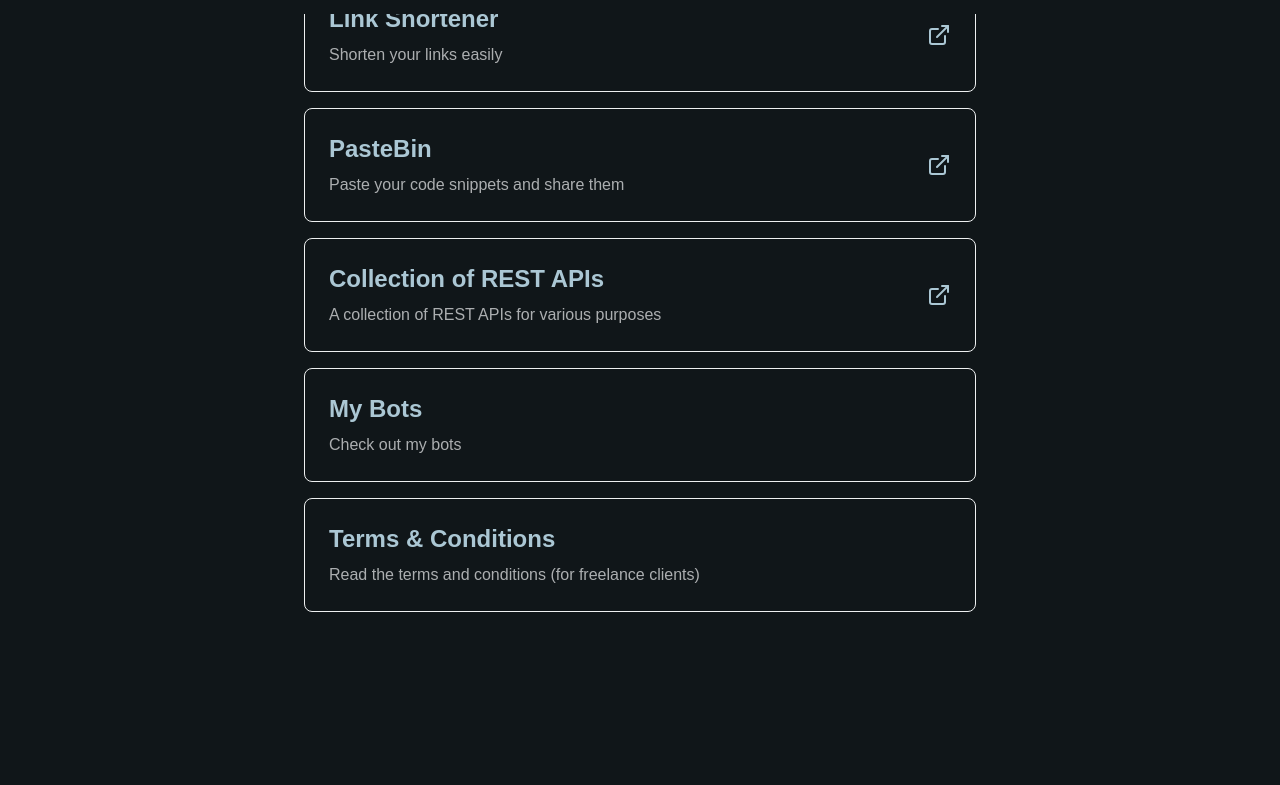
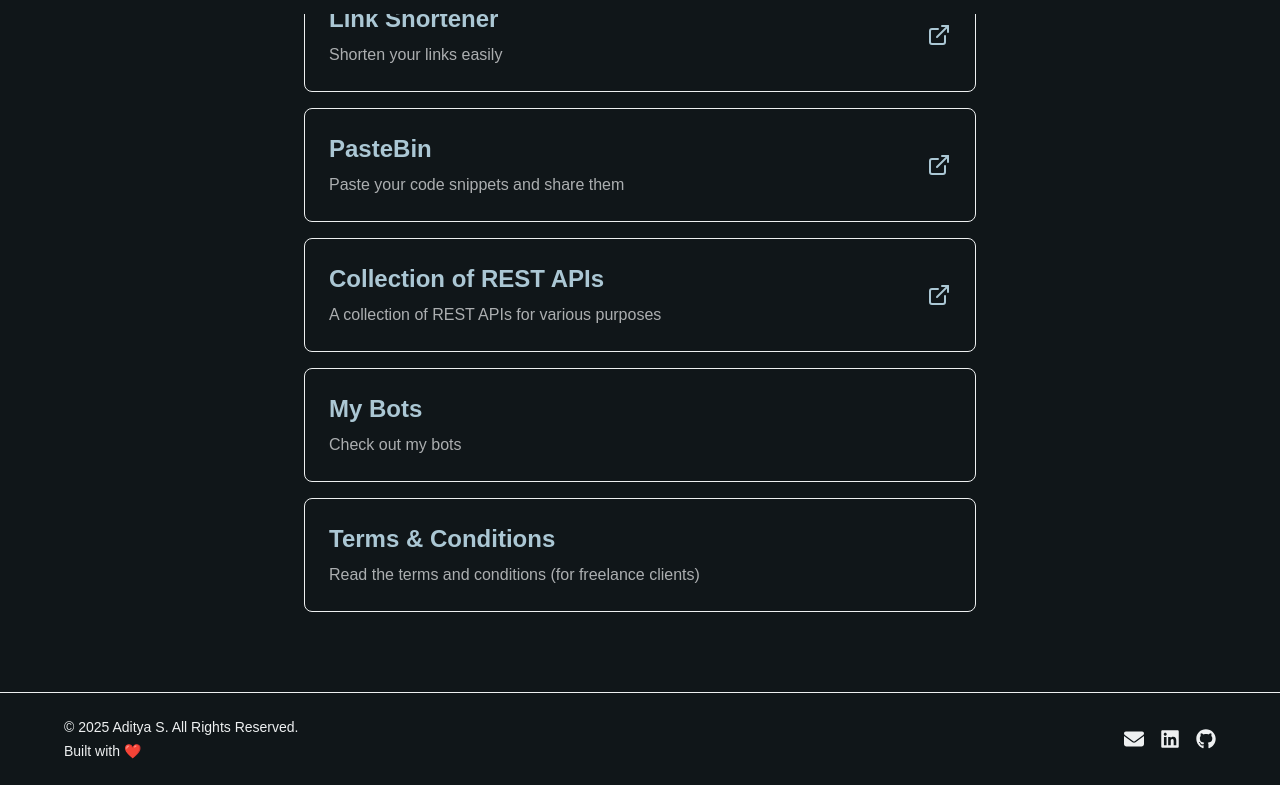
Before and after one commit to xditya/portfolio, a Next.js app: page /links in a window 1280 px wide. Shown: the part 352-1137 px from the top of the page. Before the commit the page ends 1044 px from the top, so only its background shows below. Built offline with nearby package versions, Linux system fonts and the light colour scheme.

Commit message:
feat: add Footer component and integrate it into the Links page

```diff
--- a/src/app/links/page.tsx
+++ b/src/app/links/page.tsx
@@ -7,6 +7,7 @@
 import { useRouter } from "next/navigation";
 import gsap from "gsap";
 import { ScrambleTextPlugin } from "gsap/ScrambleTextPlugin";
+import Footer from "@/components/Footer";
 
 // Register the plugin
 gsap.registerPlugin(ScrambleTextPlugin);
@@ -100,6 +101,7 @@
   };
 
   return (
+    <>
       <main className="min-h-screen bg-[var(--background)] text-[var(--foreground)] px-4 py-20">
         <div className="max-w-2xl mx-auto relative">
           <div className="flex items-center mb-12">
@@ -154,6 +156,8 @@
           </div>
         </div>
       </main>
+      <Footer />
+    </>
   );
 };
 
--- a/src/app/projects/page.tsx
+++ b/src/app/projects/page.tsx
@@ -9,6 +9,7 @@
 import { FiExternalLink } from "react-icons/fi";
 import { IoArrowBack } from "react-icons/io5";
 import { useRouter } from "next/navigation";
+import Footer from "@/components/Footer";
 
 // Register GSAP plugins
 gsap.registerPlugin(ScrambleTextPlugin, ScrollTrigger);
@@ -215,6 +216,7 @@
   }, [dummyProjects.length]);
 
   return (
+    <>
       <main className="min-h-screen bg-[var(--background)] text-[var(--foreground)] px-4 py-20">
         <div className="max-w-6xl mx-auto relative">
           <div className="flex items-center mb-12">
@@ -354,5 +356,7 @@
           </div>
         </div>
       </main>
+      <Footer />
+    </>
   );
 }
--- a/src/app/status/page.tsx
+++ b/src/app/status/page.tsx
@@ -5,6 +5,7 @@
 import { useRouter } from "next/navigation";
 import gsap from "gsap";
 import { ScrambleTextPlugin } from "gsap/ScrambleTextPlugin";
+import Footer from "@/components/Footer";
 
 // Register the plugin
 gsap.registerPlugin(ScrambleTextPlugin);
@@ -83,6 +84,7 @@
   }, []);
 
   return (
+    <>
       <main className="min-h-screen bg-[var(--background)] text-[var(--foreground)] px-4 py-20">
         <div className="max-w-4xl mx-auto relative">
           <div className="flex items-center mb-12">
@@ -178,6 +180,8 @@
           )}
         </div>
       </main>
+      <Footer />
+    </>
   );
 };
 
--- a/src/app/terms/page.tsx
+++ b/src/app/terms/page.tsx
@@ -5,6 +5,7 @@
 import { useRouter } from "next/navigation";
 import gsap from "gsap";
 import { ScrambleTextPlugin } from "gsap/ScrambleTextPlugin";
+import Footer from "@/components/Footer";
 
 // Register the plugin
 gsap.registerPlugin(ScrambleTextPlugin);
@@ -49,6 +50,7 @@
   }, []);
 
   return (
+    <>
       <main className="min-h-screen bg-[var(--background)] text-[var(--foreground)] px-4 py-20">
         <div className="max-w-3xl mx-auto relative">
           <div className="flex items-center mb-12">
@@ -128,9 +130,9 @@
                   Server and Usage Issues
                 </h3>
                 <p className="text-[var(--foreground)]/80">
-                We are not responsible for issues arising from Telegram servers
-                or improper usage of scripts/bots. Please refrain from disputing
-                these matters.
+                  We are not responsible for issues arising from Telegram
+                  servers or improper usage of scripts/bots. Please refrain from
+                  disputing these matters.
                 </p>
               </div>
 
@@ -167,6 +169,8 @@
           </div>
         </div>
       </main>
+      <Footer />
+    </>
   );
 };
 
--- /dev/null
+++ b/src/components/Footer.tsx
@@ -0,0 +1,53 @@
+"use client";
+
+import React from "react";
+import { FaEnvelope, FaGithub, FaLinkedin } from "react-icons/fa6";
+// No need for Link from next/link if there are no internal navigation links in the footer itself
+
+const Footer: React.FC = () => {
+  const currentYear = new Date().getFullYear();
+
+  return (
+    <footer className="w-full bg-[var(--background)] text-[var(--foreground)] py-6 px-4 border-t border-[var(--primary-darker)]">
+      {" "}
+      <div className="max-w-6xl mx-auto flex flex-col md:flex-row items-center justify-between gap-4 text-sm">
+        {" "}
+        <div className="text-center md:text-left">
+          {" "}
+          <p className="text-[var(--foreground)]">
+            &copy; {currentYear} Aditya S. All Rights Reserved.
+          </p>
+          <p className="text-[var(--foreground-lighter)] mt-1">Built with ❤️</p>
+        </div>
+        <div className="flex items-center gap-4 text-[var(--foreground-lighter)]">
+          <a
+            href="mailto:contact@xditya.me"
+            target="_blank"
+            rel="noopener noreferrer"
+            className="hover:text-[var(--accent)] transition-colors"
+          >
+            <FaEnvelope className="w-5 h-5" />
+          </a>
+          <a
+            href="https://linkedin.com/in/xditya/"
+            target="_blank"
+            rel="noopener noreferrer"
+            className="hover:text-[var(--accent)] transition-colors"
+          >
+            <FaLinkedin className="w-5 h-5" />
+          </a>
+          <a
+            href="https://github.com/xditya"
+            target="_blank"
+            rel="noopener noreferrer"
+            className="hover:text-[var(--accent)] transition-colors"
+          >
+            <FaGithub className="w-5 h-5" />
+          </a>
+        </div>
+      </div>
+    </footer>
+  );
+};
+
+export default Footer;
```
Also changed, not shown: public/logo.svg (added). Lines whose indentation alone changed are shown as unchanged.
